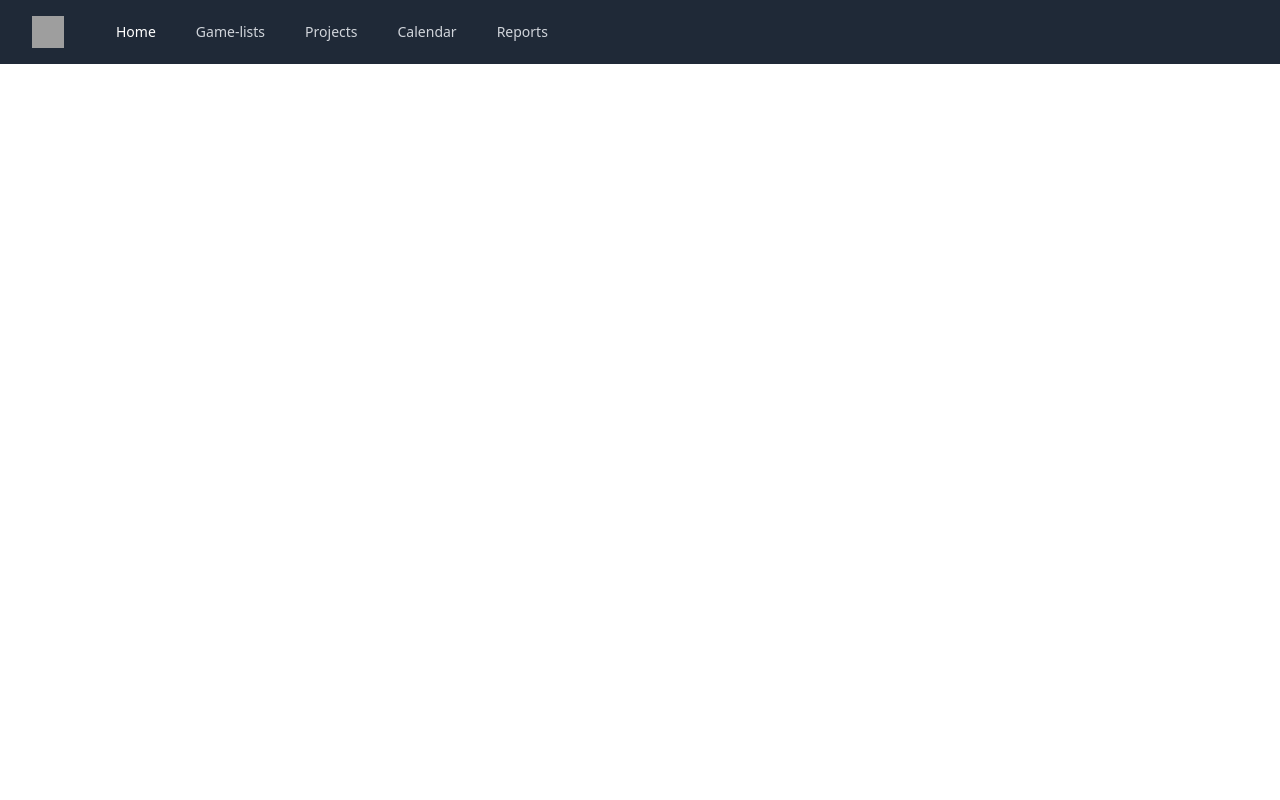
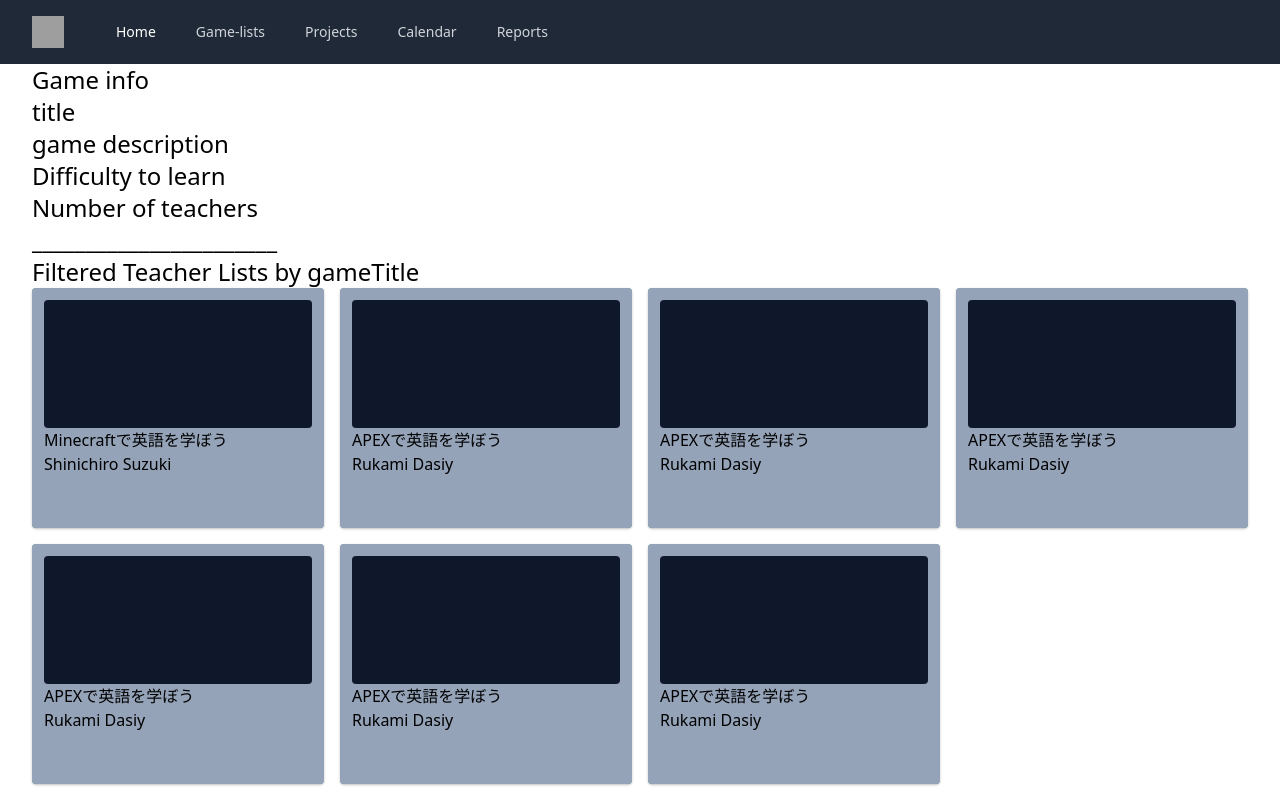
Before and after one commit to agub/english, a React (Create React App) app in the folder frontend/: page /game in a window 1280 px wide. Built offline with nearby package versions, Linux system fonts and the light colour scheme; grey boxes are pictures that could not be loaded.

Commit message:
gameScreen add concept changed

```diff
--- a/frontend/src/App.js
+++ b/frontend/src/App.js
@@ -2,6 +2,7 @@ import { BrowserRouter, Routes, Route } from 'react-router-dom'
 import Footer from './components/Footer'
 import Nav from './components/Nav'
 import GameListsScreen from './screens/GameListsScreen'
+import GameScreen from './screens/GameScreen'
 import HomeScreen from './screens/HomeScreen'
 import PostScreen from './screens/PostScreen'
 import TeachersScreen from './screens/TeacherListsScreen'
@@ -16,7 +17,8 @@ function App() {
 				<Route path='/post' element={<PostScreen />} />
 				<Route path='/lists' element={<GameListsScreen />} />
 				<Route path='/teachers' element={<TeachersScreen />} />
-				{/* <HomeScreen /> */}po
+				<Route path='/game' element={<GameScreen />} />
+				{/* <HomeScreen /> */}
 				{/* <PostScreen /> */}
 				{/* <GameListsScreen /> */}
 				{/* <Route path='/gamelists' component={GameListsScreen} /> */}
--- a/frontend/src/components/HomeTop.js
+++ b/frontend/src/components/HomeTop.js
@@ -4,8 +4,11 @@ const HomeTop = () => {
 	return (
 		<div className='w-screen h-40v bg-slate-800'>
 			<div className='flex justify-center items-center h-full'>
-				<div className='bg-white w-64 h-8'>search bar</div>
-				<div className='bg-white w-8 h-8 mx-5'></div>
+				{/* <div className='bg-white w-64 h-8'>search bar</div> */}
+
+				<div className='bg-teal-400 w-64 h-16 flex justify-center items-center rounded'>
+					<h1 className='text-center text-white'>SUBSCRIBE</h1>
+				</div>
 			</div>
 		</div>
 	)
--- a/frontend/src/components/SwipeContainer.js
+++ b/frontend/src/components/SwipeContainer.js
@@ -41,7 +41,7 @@ const SwipeContainer = ({ showPosts, showGames }) => {
 			{showGames &&
 				games.map((game) => (
 					<SwiperSlide key={game._id}>
-						<Link to='/teachers'>
+						<Link to='/game'>
 							<ItemContainer>
 								<GameCard
 									title={game.title}
--- /dev/null
+++ b/frontend/src/screens/GameScreen.js
@@ -0,0 +1,37 @@
+import React from 'react'
+import { Link } from 'react-router-dom'
+import Container from '../components/common/Container'
+import ItemContainer from '../components/common/ItemContainer'
+import Lists from '../components/Lists'
+import PostCard from '../components/PostCard'
+import posts from '../data/posts'
+
+const GameScreen = () => {
+	return (
+		<Container>
+			<h1>Game info</h1>
+			<h1>title</h1>
+			<h1>game description</h1>
+			<h1>Difficulty to learn </h1>
+			<h1>Number of teachers</h1>
+			<h1>_______________________</h1>
+			<h1>Filtered Teacher Lists by gameTitle</h1>
+			<Lists>
+				{posts.map((post) => (
+					<ItemContainer key={post._id}>
+						<Link to='/post'>
+							<ItemContainer showPosts>
+								<PostCard
+									title={post.title}
+									gameName={post.author}
+								/>
+							</ItemContainer>
+						</Link>
+					</ItemContainer>
+				))}
+			</Lists>
+		</Container>
+	)
+}
+
+export default GameScreen
--- a/frontend/src/screens/HomeScreen.js
+++ b/frontend/src/screens/HomeScreen.js
@@ -8,9 +8,9 @@ const HomeScreen = () => {
 		<>
 			<HomeTop />
 			<Container>
-				<h1>Popular games</h1>
+				<h1>人気のゲーム</h1>
 				<SwipeContainer showGames />
-				<h1>Popular teacher</h1>
+				<h1>先生一覧</h1>
 				<SwipeContainer showPosts />
 			</Container>
 		</>
--- a/frontend/src/screens/PostScreen.js
+++ b/frontend/src/screens/PostScreen.js
@@ -15,7 +15,13 @@ const PostScreen = () => {
 					<div>title</div>
 					<PostSwiper URL={URL} />
 					<div className='col-span-5  md:hidden'>
-						<PricePlans />
+						{/* <PricePlans /> */}
+
+						<div className='bg-teal-400 w-64 h-16 flex justify-center items-center rounded'>
+							<h1 className='text-center text-white'>
+								See available
+							</h1>
+						</div>
 					</div>
 					<div>
 						description with quill editor
@@ -31,12 +37,18 @@ const PostScreen = () => {
 						<div key={person._id}>
 							<p>name: {person.name}</p>
 							<p>nationality: {person.nationality}</p>
-							<p>reviews: {person.numReviews}</p>
+							{/* <p>reviews: {person.numReviews}</p> */}
 						</div>
 					))}
 				</div>
 				<div className='col-span-5  hidden md:block'>
-					<PricePlans />
+					{/* <PricePlans /> */}
+
+					<div className='bg-teal-400 w-64 h-16 flex justify-center items-center rounded'>
+						<h1 className='text-center text-white'>
+							See available
+						</h1>
+					</div>
 				</div>
 			</div>
 		</Container>
```
